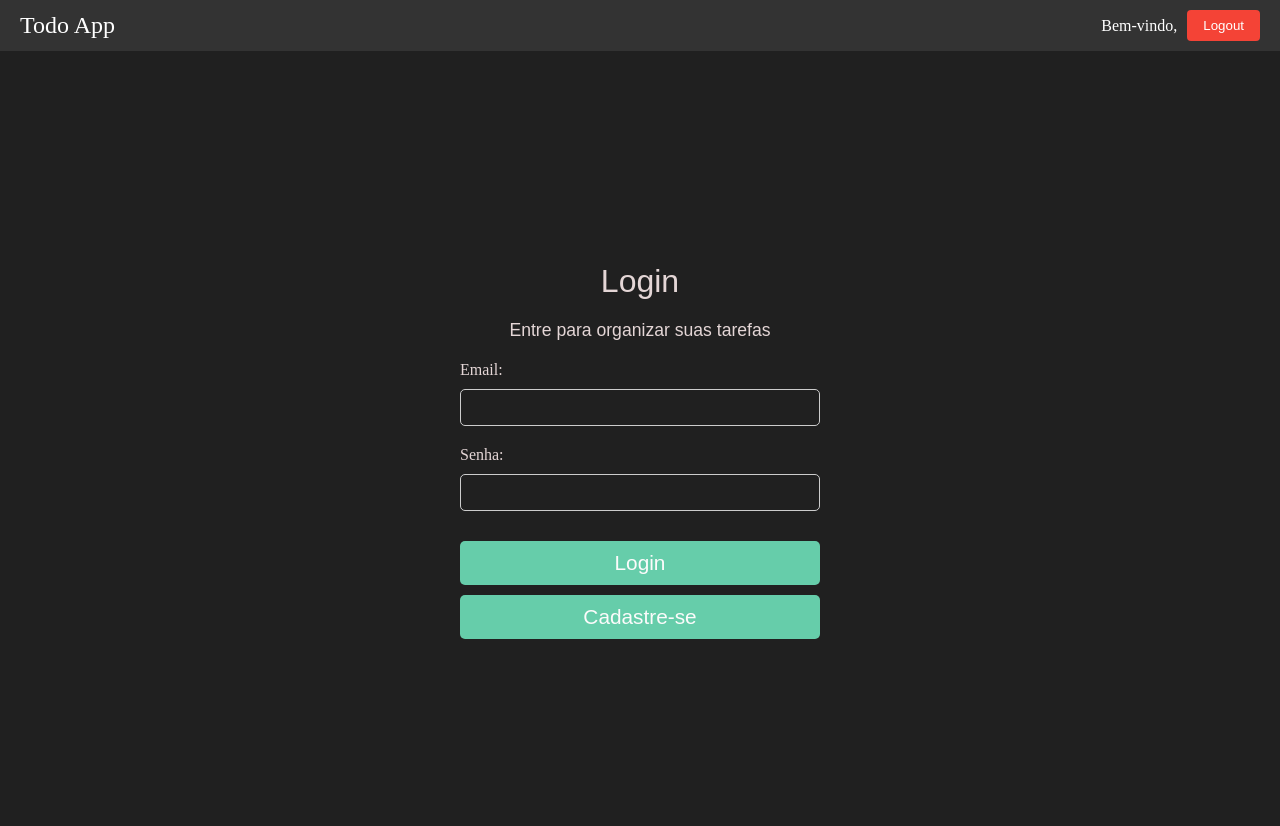
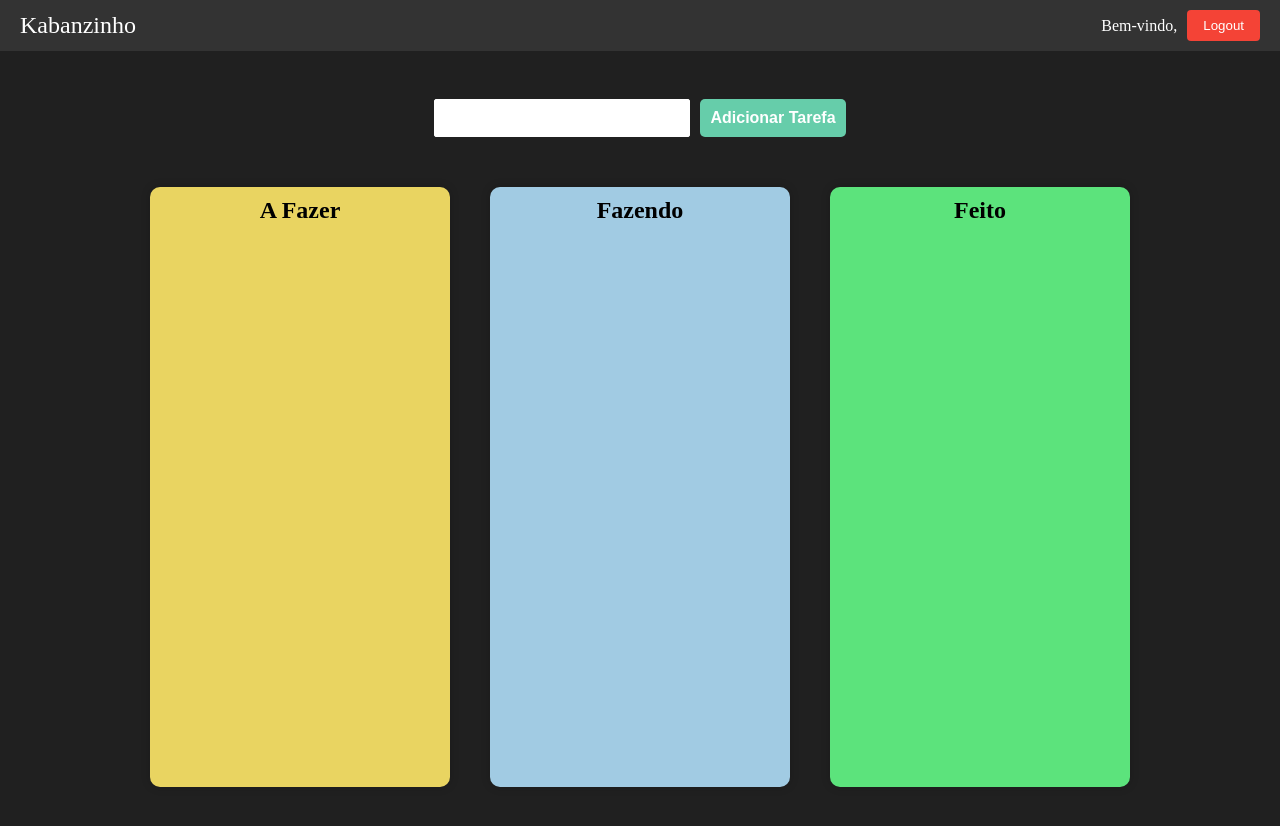
Before and after one commit to BrunoAneves/Kanban, a React (Vite) app: page /task in a window 1280 px wide. Before the commit this address led to /login. Shown: the top 826 px of the page. Built offline with nearby package versions, Linux system fonts and the light colour scheme; sample sign-in values are in the browser's storage.

Commit message:
feat - nav bar

```diff
--- a/src/App.tsx
+++ b/src/App.tsx
@@ -1,42 +1,37 @@
-import './style.module.css'
-import Task from './components/Task/Task'
-import { BrowserRouter, Routes, Route, Navigate } from 'react-router-dom'
-import Login from './components/Login'
-import Cadastro from './components/Cadastro'
-import NotFound from './components/NotFound/NotFound'
-import { useState } from 'react'
-import { User } from './types/type'
-import Navbar from './components/navBar'
-
+import React, { useState } from 'react';
+import { BrowserRouter, Routes, Route, Navigate } from 'react-router-dom';
+import Task from './components/Task/Task';
+import Login from './components/Login';
+import Cadastro from './components/Cadastro';
+import NotFound from './components/NotFound/NotFound';
+import { User } from './types/type';
+import Navbar from './components/navBar';
 
 const App: React.FC = () => {
-    const [isLoggedIn, setIsLoggedIn] = useState<boolean>(localStorage.getItem('isLoggedIn') === 'true'); // Verifica se o usuário estava logado antes
-    const [user, setUser] = useState<User | null>(null);
+    const [user, setUser] = useState<User | null>(JSON.parse(localStorage.getItem('userData') || 'null'));
 
     const handleLogin = (userData: User) => {
-        setIsLoggedIn(true);
         setUser(userData);
+        localStorage.setItem('userData', JSON.stringify(userData));
     };
 
     const handleLogout = () => {
-        setIsLoggedIn(false);
         setUser(null);
-        localStorage.removeItem('isLoggedIn'); // Remove o estado de login ao fazer logout
+        localStorage.removeItem('userData');
     };
 
     return (
         <BrowserRouter>
-            <Navbar isLoggedIn={isLoggedIn} user={user} onLogout={handleLogout} />
+            <Navbar isLoggedIn={user !== null} user={user} onLogout={handleLogout} />
             <Routes>
-                <Route path="/" element={<Navigate to={isLoggedIn ? '/task' : '/login'} />} />
+                <Route path="/" element={<Navigate to={user ? '/task' : '/login'} />} />
                 <Route path="/login" element={<Login onLogin={handleLogin} />} />
                 <Route path="/cadastro" element={<Cadastro />} />
-                <Route path="/task" element={isLoggedIn ? <Task /> : <Navigate to="/login" />} />
+                <Route path="/task" element={user ? <Task /> : <Navigate to="/login" />} />
                 <Route path="/notFound" element={<NotFound />} />
             </Routes>
         </BrowserRouter>
     );
 };
 
-
 export default App;
--- a/src/components/Login/index.tsx
+++ b/src/components/Login/index.tsx
@@ -1,4 +1,3 @@
-// Login.tsx
 import React, { useState } from 'react';
 import { User } from '../../types/type';
 import { useNavigate } from 'react-router-dom';
--- a/src/components/Task/Task.module.css
+++ b/src/components/Task/Task.module.css
@@ -1,3 +1,4 @@
+
 .container {
   display: flex;
   justify-content: center;
@@ -6,7 +7,10 @@
 
   padding: 50px;
 }
-
+.container{
+ display: flex;
+ flex-wrap: wrap;
+}
 .colunmFazer,
 .colunmFazendo,
 .colunmFeito {
@@ -14,13 +18,14 @@
   border-radius: 10px;
   width: 300px;
   text-align: center;
-  min-height: 80vh;
+  min-height: 75vh;
 
   box-shadow: 0px 0px 10px rgba(0, 0, 0, 0.2);
 }
 
 .colunmFazer {
   background-color: hsla(51, 84%, 67%, 0.959);
+
 }
 
 .colunmFazendo {
--- a/src/components/Task/Task.tsx
+++ b/src/components/Task/Task.tsx
@@ -121,6 +121,7 @@ const TaskComponent: React.FC = () => {
 
   return (
     <>
+
       <div className={style.container_addCards}>
         <input
           className={style.addTaskInput}
@@ -164,6 +165,7 @@ const TaskComponent: React.FC = () => {
           {renderTasks("feito")}
         </div>
       </div>
+
     </>
   );
 };
--- a/src/components/navBar/index.tsx
+++ b/src/components/navBar/index.tsx
@@ -1,32 +1,22 @@
 // Navbar.tsx
-import React, { useEffect, useState } from 'react';
+import React from 'react';
 import { NavLink, useNavigate } from 'react-router-dom';
 import { User } from '../../types/type';
 import styles from './NavBar.module.css';
 
 interface NavbarProps {
+    isLoggedIn: boolean;
+    user: User | null;
     onLogout: () => void;
+    onLogin: (userData: User) => void; // Adicione essa propriedade
 }
 
-const Navbar: React.FC<NavbarProps> = ({ onLogout }) => {
+const Navbar: React.FC<NavbarProps> = ({ isLoggedIn, user, onLogout }) => {
     const navigate = useNavigate();
-    const [isLoggedIn, setIsLoggedIn] = useState<boolean>(false);
-    const [user, setUser] = useState<User | null>(null);
-
-    useEffect(() => {
-        const storedUserData = localStorage.getItem('userData');
-        if (storedUserData) {
-            const userData = JSON.parse(storedUserData);
-            setUser(userData);
-            setIsLoggedIn(true);
-        }
-    }, []);
 
     const handleLogout = () => {
         onLogout();
         localStorage.removeItem('userData');
-        setUser(null);
-        setIsLoggedIn(false);
         navigate('/');
     };
 
@@ -34,7 +24,7 @@ const Navbar: React.FC<NavbarProps> = ({ onLogout }) => {
         <nav className={styles.navbar}>
             <div className={styles.navbarBrand}>
                 <NavLink to="/" className={styles.logo}>
-                    Todo App
+                    Kabanzinho
                 </NavLink>
             </div>
             {isLoggedIn && user ? (
--- a/src/main.tsx
+++ b/src/main.tsx
@@ -1,6 +1,7 @@
 import React from 'react'
 import ReactDOM from 'react-dom/client'
 import App from './App.tsx'
+import './style.module.css'
 
 
 ReactDOM.createRoot(document.getElementById('root')!).render(
--- a/src/style.module.css
+++ b/src/style.module.css
@@ -4,12 +4,16 @@
     padding: 0;
     box-sizing: border-box;
 }
-
+html{
+    background-color: #202020 ;
+}
 body {
-    background-color: #202020;
+    background-color: #202020 ;
 
 }
-
+#root{
+    background-color: #202020 ;
+}
 h1,
 h2,
 h3,
```
